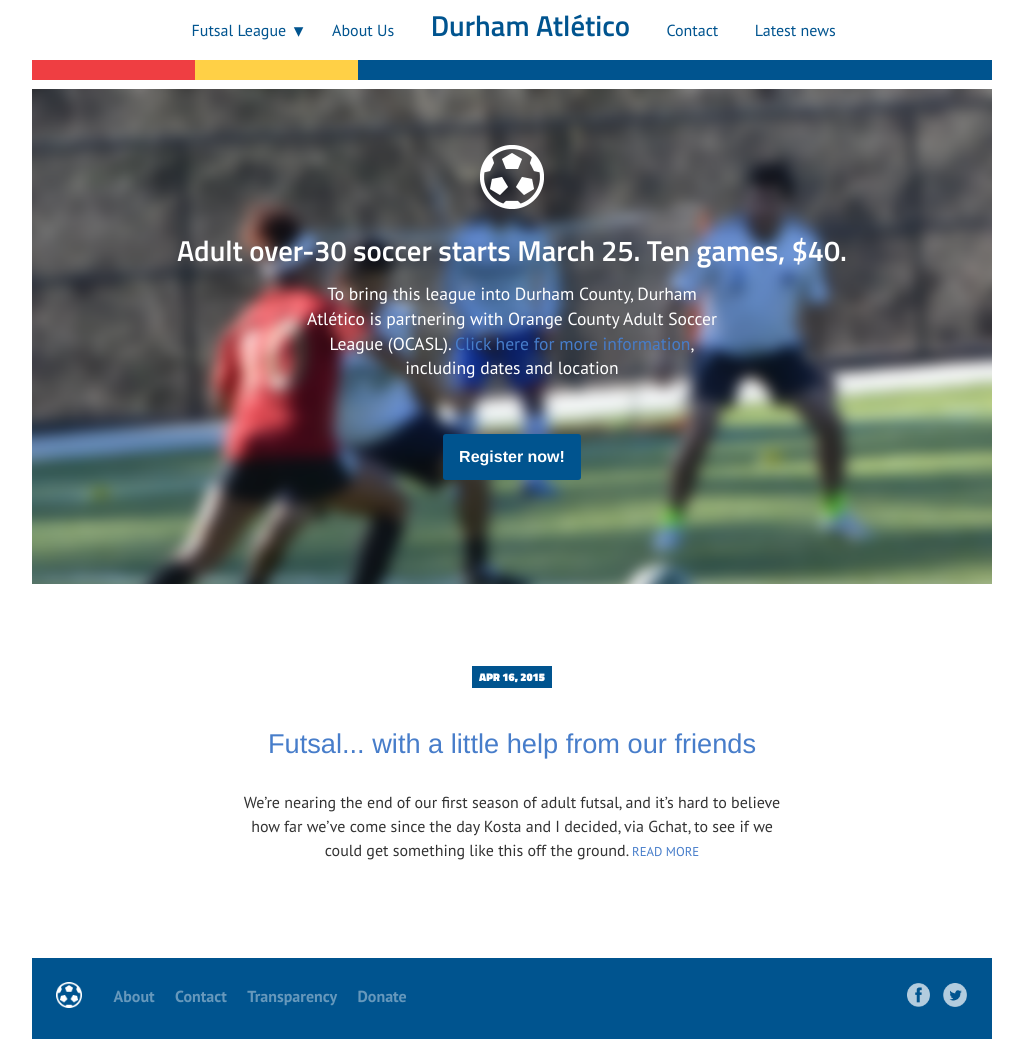
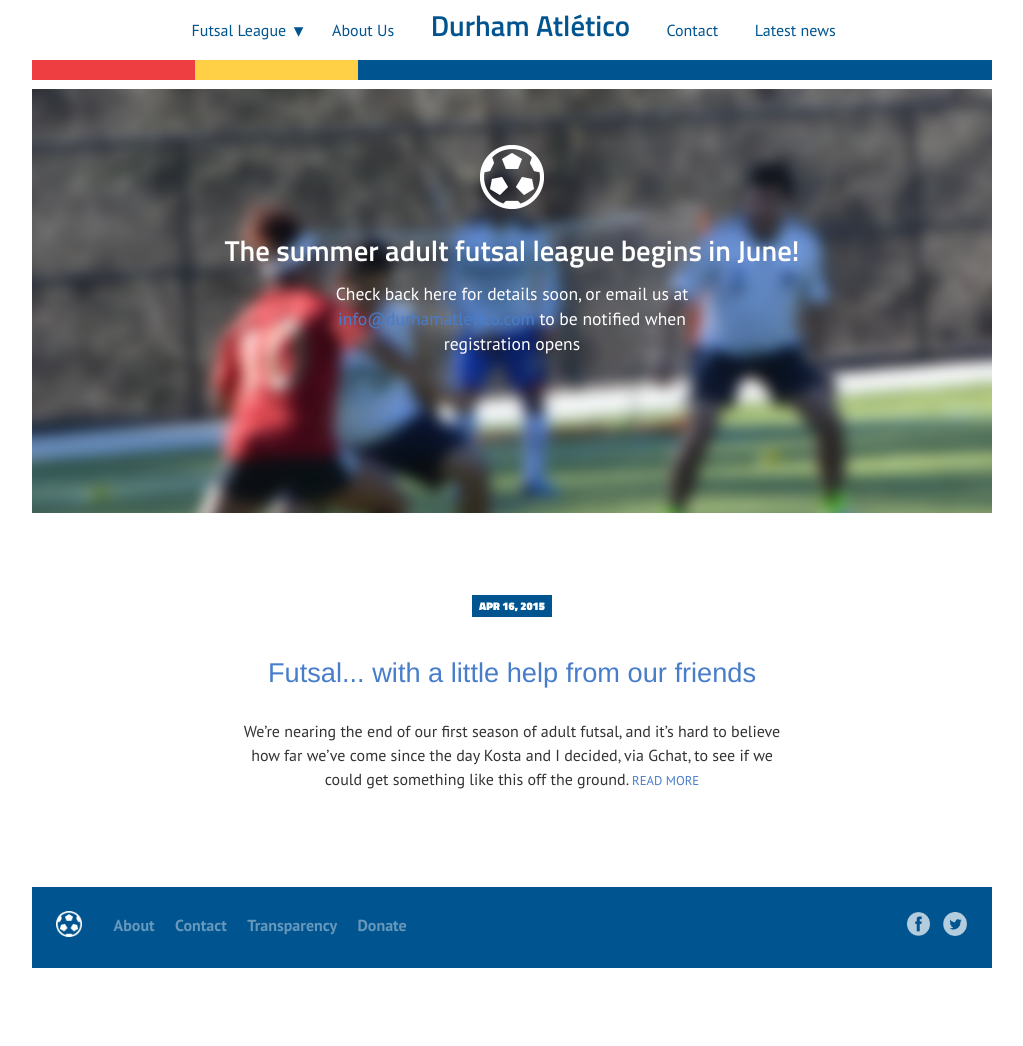
Before and after one commit to durhamatletico/durhamatletico.github.io, a Jekyll site: the page built from index.html, in a window 1280 px wide. Shown: the whole page, without its empty margins (128-1151 px from the left). Built offline with Jekyll 4.4.1, drawn with Linux system fonts in a browser that asks for light colours; after the commit the page ends 975 px from its top, so only the background shows below that.

Commit message:
Update homepage

```diff
--- a/index.html
+++ b/index.html
@@ -9,10 +9,9 @@
             <div class="hero-inner">
               <a href="" class="hero-logo"><img src="{{ site.baseurl }}/assets/img/soccer_512.png" alt="Soccer ball"></a>
               <div class="hero-copy">
-                <h1>Adult over-30 soccer starts March 25. Ten games, $40.</h1>
-                <p>To bring this league into Durham County, Durham Atlético is partnering with Orange County Adult Soccer League (OCASL). <a href="/ocasl-over-30">Click here for more information</a>, including dates and location</p>
+                <h1>The summer adult futsal league begins in June!</h1>
+                <p>Check back here for details soon, or email us at <a href="mailto:info@durhamatletico.com">info@durhamatletico.com</a> to be notified when registration opens</p>
               </div>
-              <div class="register-button"><a href="http://www.ocasl.org/index.php?page=register">Register now!</a></div>
             </div>
         </hero>
     </section>
```
